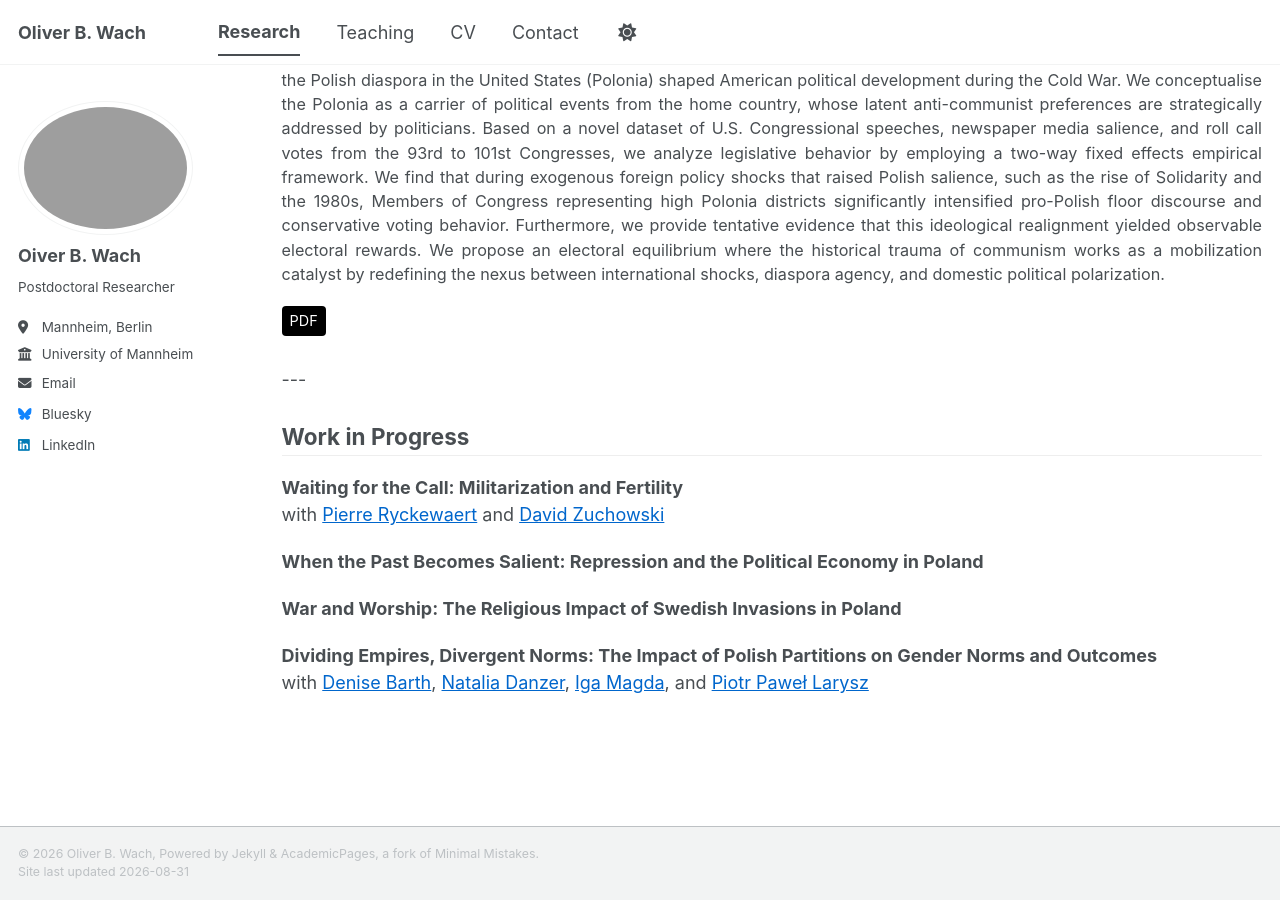
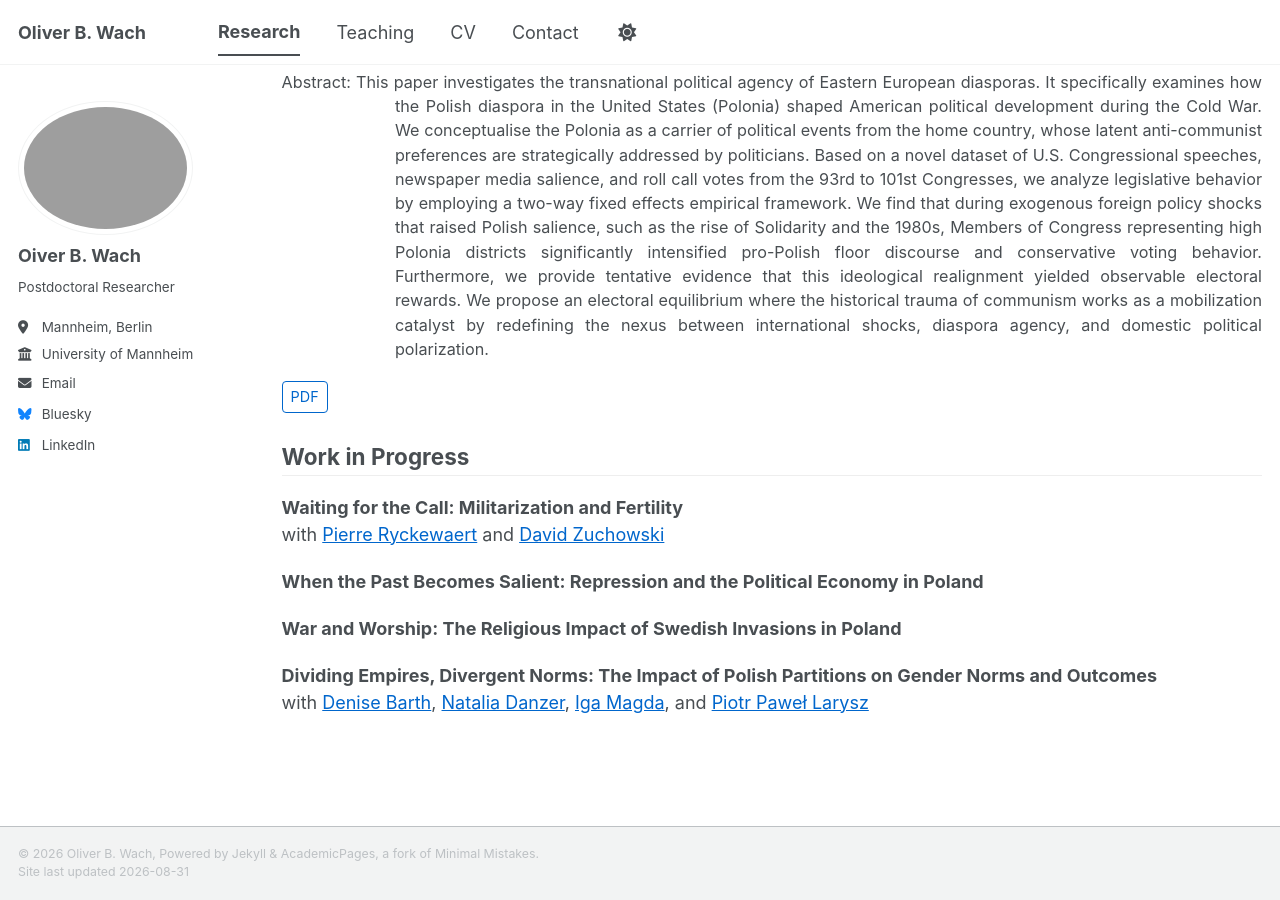
Before and after one commit to oliverwach/oliverwach.github.io, a Jekyll site: the page built from _pages/publications.html, in a window 1280 px wide and 900 px high, scrolled down 639 px. Built offline with Jekyll 4.4.1, drawn with Linux system fonts in a browser that asks for light colours; a style sheet for code colours, icons or effects is not loaded.

Commit message:
Update publications.html

```diff
--- a/_pages/publications.html
+++ b/_pages/publications.html
@@ -14,14 +14,15 @@ author_profile: true
 <h2 style="border-bottom: 1px solid #eee; padding-bottom: 5px; margin-top: 30px;">Working Papers</h2>
 
 <ul style="list-style: none; padding-left: 0;">
+
   <li style="margin-bottom: 30px;">
     <strong>Building Socialism on Abandoned Land: The Social Impact of Collectivization in Poland</strong>
     <div style="margin: 10px 0;">
-      <p style="text-align: justify; font-size: 0.9em; margin: 5px 0 0 0;">
+      <p style="text-align: justify; font-size: 0.9em; margin: 5px 0 0 0; padding-left: 7em; text-indent: -7em;">
         Abstract: This paper examines how socialist institutions persistently shaped culture and identity, thereby leaving a lasting impact on civil society and political preferences. To identify the influence of socialist institutions, the uneven roll-out of agricultural collectivization in Poland is utilized – the only Central and Eastern European country that was only partially collectivized. Two historical policy shocks that strengthened state control over land to varying degrees are utilized in instrumental-variable and regression-discontinuity designs: land expropriated during the 1944 land reform, and land abandoned after the deportation of ethnic and religious minorities in the 1940s. Both policies are strong predictors of collectivization, while showing no correlation with relevant pre-collectivization characteristics. For the analysis, a novel dataset was constructed combining data sources from over 100 years of Polish history. This paper demonstrates that historical collectivization is associated with stronger formal civil society and greater state dependency. It is proposed that the historical presence of social institutions and residential densification that accompanied collectivization are important drivers of these relationships and their persistence. This paper provides evidence that collective institutions generated organizational capacities and a state-oriented, hierarchical culture.
       </p>
     </div>
-    <a href="/publications/building_socialism.pdf" style="display: inline-block; background-color: black; color: white; padding: 4px 8px; font-size: 0.8em; text-decoration: none; border-radius: 4px; margin-top: 10px; font-weight: normal;">PDF</a>
+    <a href="/publications/Paper_Wach_Building_Socialism.pdf" style="display: inline-block; border: 1px solid #0066cc; background-color: white; color: #0066cc; padding: 4px 8px; font-size: 0.8em; text-decoration: none; border-radius: 4px; margin-top: 10px; font-weight: normal;">PDF</a>
   </li>
 
   <li style="margin-bottom: 30px;">
@@ -29,32 +30,36 @@ author_profile: true
     <br>
     with <a href="https://sites.google.com/view/tgrigoriadis/profile" style="color: #0066cc;">Theocharis Grigoriadis</a> and <a href="https://sites.google.com/site/maxfriedrichsteinhardt/" style="color: #0066cc;">Max Steinhardt</a>
     <div style="margin: 10px 0;">
-      <p style="text-align: justify; font-size: 0.9em; margin: 5px 0 0 0;">
+      <p style="text-align: justify; font-size: 0.9em; margin: 5px 0 0 0; padding-left: 7em; text-indent: -7em;">
         Abstract: This paper investigates the transnational political agency of Eastern European diasporas. It specifically examines how the Polish diaspora in the United States (Polonia) shaped American political development during the Cold War. We conceptualise the Polonia as a carrier of political events from the home country, whose latent anti-communist preferences are strategically addressed by politicians. Based on a novel dataset of U.S. Congressional speeches, newspaper media salience, and roll call votes from the 93rd to 101st Congresses, we analyze legislative behavior by employing a two-way fixed effects empirical framework. We find that during exogenous foreign policy shocks that raised Polish salience, such as the rise of Solidarity and the 1980s, Members of Congress representing high Polonia districts significantly intensified pro-Polish floor discourse and conservative voting behavior. Furthermore, we provide tentative evidence that this ideological realignment yielded observable electoral rewards. We propose an electoral equilibrium where the historical trauma of communism works as a mobilization catalyst by redefining the nexus between international shocks, diaspora agency, and domestic political polarization.
       </p>
     </div>
-    <a href="/publications/Paper_Wach_Shadow_Communism.pdf" style="display: inline-block; background-color: black; color: white; padding: 4px 8px; font-size: 0.8em; text-decoration: none; border-radius: 4px; margin-top: 10px; font-weight: normal;">PDF</a>
+    <a href="/publications/Paper_Wach_Shadow_Communism.pdf" style="display: inline-block; border: 1px solid #0066cc; background-color: white; color: #0066cc; padding: 4px 8px; font-size: 0.8em; text-decoration: none; border-radius: 4px; margin-top: 10px; font-weight: normal;">PDF</a>
   </li>
+
 </ul>
 
----
 <h2 style="border-bottom: 1px solid #eee; padding-bottom: 5px; margin-top: 30px;">Work in Progress</h2>
 
 <ul style="list-style: none; padding-left: 0;">
+
   <li style="margin-bottom: 20px;">
     <strong>Waiting for the Call: Militarization and Fertility</strong>
     <br>
     with <a href="https://www.linkedin.com/in/pierre-ryckewaert-990a99172/" style="color: #0066cc;">Pierre Ryckewaert</a> and <a href="https://sites.google.com/view/zuchowskidavid/home" style="color: #0066cc;">David Zuchowski</a>
   </li>
+
   <li style="margin-bottom: 20px;">
     <strong>When the Past Becomes Salient: Repression and the Political Economy in Poland</strong>
   </li>
   <li style="margin-bottom: 20px;">
     <strong>War and Worship: The Religious Impact of Swedish Invasions in Poland</strong>
   </li>
+
   <li style="margin-bottom: 20px;">
     <strong>Dividing Empires, Divergent Norms: The Impact of Polish Partitions on Gender Norms and Outcomes</strong>
     <br>
     with <a href="https://www.wiwiss.fu-berlin.de/fachbereich/vwl/danzer/Team/Mitarbeiter/Denise-Barth/index.html" style="color: #0066cc;">Denise Barth</a>, <a href="https://www.wiwiss.fu-berlin.de/fachbereich/vwl/danzer/Team/Professorin/Natalia-Danzer/index.html" style="color: #0066cc;">Natalia Danzer</a>, <a href="https://ibs.org.pl/en/team/iga-magda/" style="color: #0066cc;">Iga Magda</a>, and <a href="https://sites.google.com/view/piotrpawellarysz/home" style="color: #0066cc;">Piotr Paweł Larysz</a>
   </li>
+
 </ul>
```
